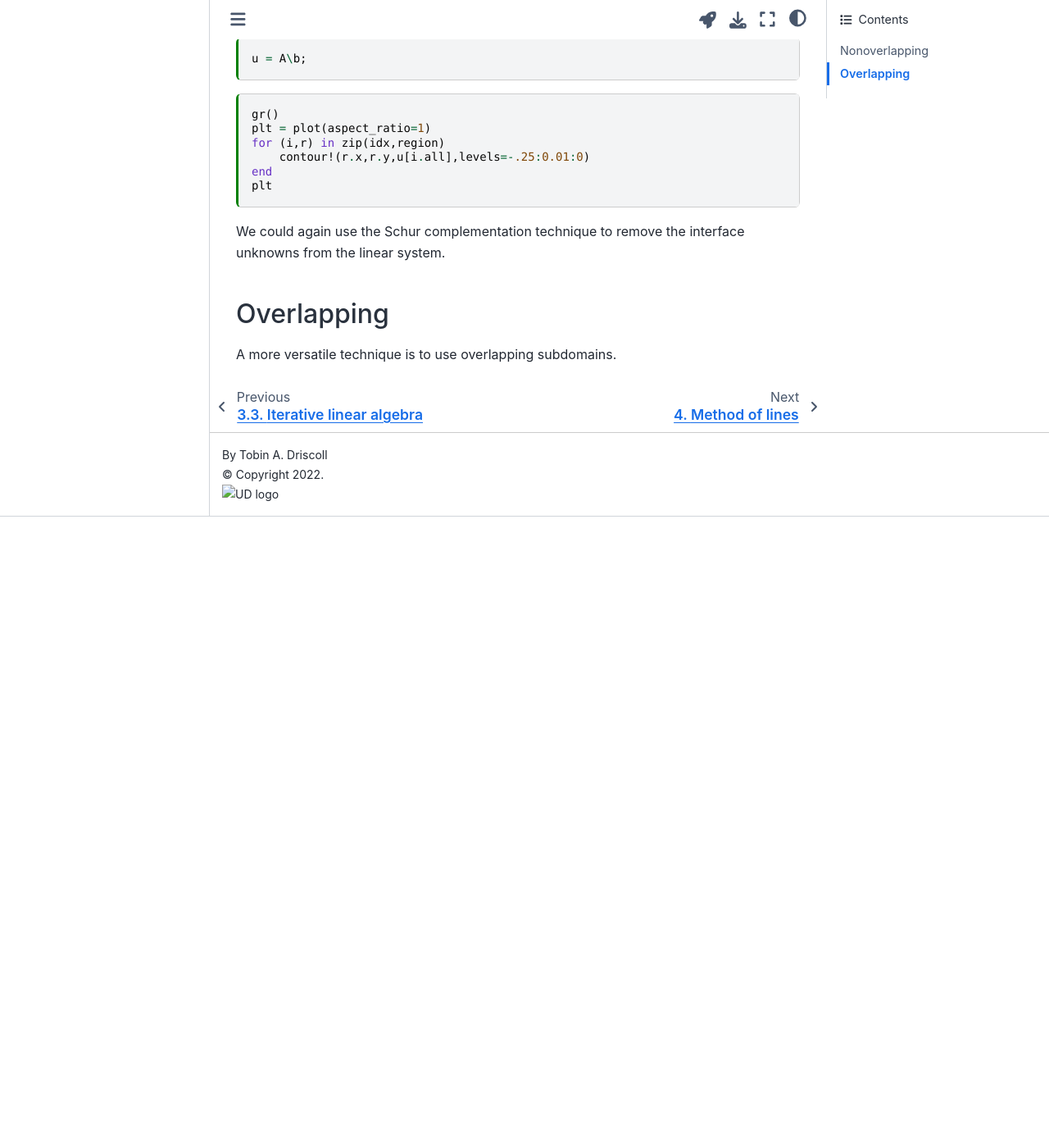
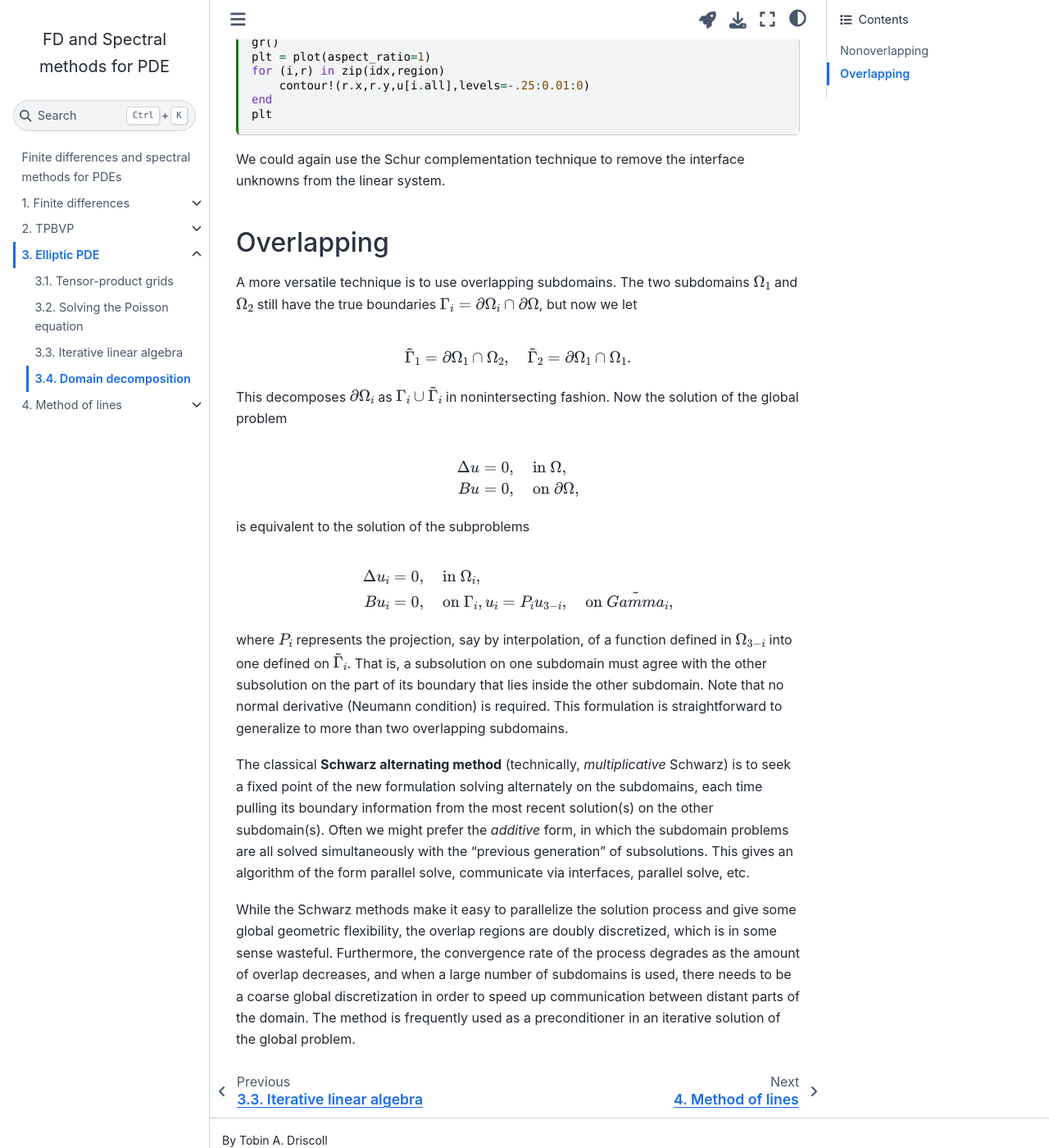
Before and after one commit to tobydriscoll/fd-spectral-notes, a Jupyter Book: the page built from elliptic/decomp.md, in a window 1280 px wide and 1400 px high, scrolled down 2942 px. Shown: the whole window at 82% size. Built offline with Jupyter Book 1.0.4 settings and Sphinx 7.4.7 and the Sphinx Book theme 1.1.4, drawn with Linux system fonts in a browser that asks for light colours; before the commit the page ends 3572 px from its top, so only the background shows below that; some of the changed text lies outside the part shown.

Commit message:
Refinements in elliptic problems

````diff
--- a/elliptic/decomp.md
+++ b/elliptic/decomp.md
@@ -188,4 +182,125 @@ We could again use the Schur complementation technique to remove the interface u
 
 ## Overlapping
 
-A more versatile technique is to use overlapping subdomains.
+A more versatile technique is to use overlapping subdomains. The two subdomains $\Omega_1$ and $\Omega_2$ still have the true boundaries $\Gamma_i = \partial \Omega_i \cap \partial \Omega$, but now we let
+
+$$
+\tilde{\Gamma}_{1} = \partial \Omega_1 \cap \Omega_2, \quad \tilde{\Gamma}_{2} = \partial \Omega_1 \cap \Omega_1.
+$$
+
+This decomposes $\partial \Omega_i$ as $\Gamma_i \cup \tilde{\Gamma}_i$ in nonintersecting fashion. Now the solution of the global problem
+
+$$
+\Delta u &= 0, \quad \text{in } \Omega, \\
+Bu &= 0, \quad \text{on } \partial \Omega,
+$$
+
+is equivalent to the solution of the subproblems
+
+$$
+\Delta u_i &= 0, \quad \text{in } \Omega_i, \\
+B u_i &= 0, \quad \text{on } \Gamma_i,
+u_i &= P_i u_{3-i}, \quad \text{on } \tilde{Gamma}_i,
+$$
+
+where $P_i$ represents the projection, say by interpolation, of a function defined in $\Omega_{3-i}$ into one defined on $\tilde{\Gamma}_i$. That is, a subsolution on one subdomain must agree with the other subsolution on the part of its boundary that lies inside the other subdomain. Note that no normal derivative (Neumann condition) is required. This formulation is straightforward to generalize to more than two overlapping subdomains.
+
+The classical **Schwarz alternating method** (technically, *multiplicative* Schwarz) is to seek a fixed point of the new formulation solving alternately on the subdomains, each time pulling its boundary information from the most recent solution(s) on the other subdomain(s). Often we might prefer the *additive* form, in which the subdomain problems are all solved simultaneously with the "previous generation" of subsolutions. This gives an algorithm of the form parallel solve, communicate via interfaces, parallel solve, etc.
+
+While the Schwarz methods make it easy to parallelize the solution process and give some global geometric flexibility, the overlap regions are doubly discretized, which is in some sense wasteful. Furthermore, the convergence rate of the process degrades as the amount of overlap decreases, and when a large number of subdomains is used, there needs to be a coarse global discretization in order to speed up communication between distant parts of the domain. The method is frequently used as a preconditioner in an iterative solution of the global problem.
+
+
+<!--
+
+```{code-cell}
+using LinearAlgebra
+⊗ = kron
+include("diffmats.jl")
+
+n = 8
+R = [
+    (nx=n,xspan=(-1,0),ny=2n,yspan=(-1,1)),
+    (nx=n,xspan=(-0.23,1),ny=n,yspan=(-1,0))
+    ]
+
+f(x) = x[1]+2
+
+function isboundary(xy)
+    x,y = xy
+    return (x==-1) | (x==1) | (y==-1) | (y==1) |
+        ((x==0) & (y>=0)) | ((y==0) & (x>=0))
+end
+
+function isinside(xy,xspan,yspan)
+    x,y = xy
+    return (xspan[1] < x < xspan[2]) && (yspan[1] < y < yspan[2])
+end
+
+function isinterface(xy)
+    return ((xy[1]==0) & (-1<xy[2]<0))
+end
+```
+
+```{code-cell}
+region = []
+for i in 1:2
+    nx,ny = R[i].nx,R[i].ny
+    x,Dx,Dxx = diffmats(R[i].nx,R[i].xspan...)
+    y,Dy,Dyy = diffmats(R[i].ny,R[i].yspan...)
+    N = (nx+1)*(ny+1)
+    Δ = I(ny+1)⊗Dxx + Dyy'⊗I(nx+1)
+    grid = [[x,y] for x in x, y in y]
+    interior = falses(nx+1,ny+1)
+    interior[2:nx,2:ny] .= true
+    oniface = .!interior
+    otherR = R[3-i]
+    for idx in findall(oniface)
+        if !isinside(grid[idx],otherR.xspan,otherR.yspan)
+            oniface[idx] = false
+        end
+    end
+    onbdy = isboundary.(grid)
+    push!(region,(;x,y,nx,ny,N,Δ,grid,onbdy,oniface,interior))
+end
+```
+
+```{code-cell}
+using Plots
+fig = plot(aspect_ratio=1,m=3,leg=false)
+for (r,sym) in zip(region,[:x,:+])
+    for s in [r.interior,r.onbdy,r.oniface]
+        x,y = [p[1] for p in r.grid[s]],[p[2] for p in r.grid[s]]
+        scatter!(x,y,m=sym,msw=2)
+    end
+end
+fig
+```
+
+```{code-cell}
+u = [zeros(region[1].N),zeros(region[2].N)  ]
+A = region[1].Δ
+b = zeros(region[1].N)
+
+for idx in findall(vec(region[1].onbdy))
+    b[idx] = f(region[1].grid[idx])
+    A[idx,:] .= 0
+    A[idx,idx] = 1
+end
+
+for idx in findall(vec(region[1].oniface))
+    b[idx] = u[2]region[1].grid[idx])
+    A[idx,:] .= 0
+    A[idx,idx] = 1
+end
+
+
+```
+
+```{code-cell}
+f.(region[1].grid[idx])
+```
+
+```{code-cell}
+size(A),size(b)
+```
+-->
````
Also changed, not shown: other parts of elliptic/decomp.md (+1 -7 lines), elliptic/iterative.md (+9 -0 lines).
